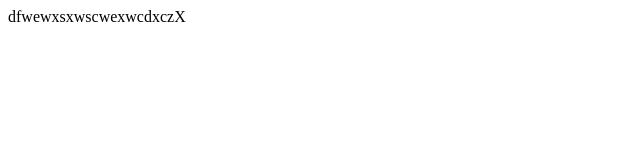
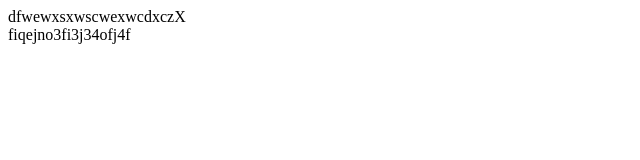
Before and after one commit to borciak/nauka-git, a plain HTML site: page index.html in a window 1280 px wide. Shown: the whole page, without its empty margins (0-640 px from the left). Drawn offline with Linux system fonts and the light colour scheme.

Commit message:
Zmiana tekstu

```diff
--- a/index.html
+++ b/index.html
@@ -1,4 +1,4 @@
 <html>
 <head><meta><title>Gites</title></meta></head>
-<body>dfwewxsxwscwexwcdxczX</body>
+<body>dfwewxsxwscwexwcdxczX<br>fiqejno3fi3j34ofj4f</body>
 </html>
```
